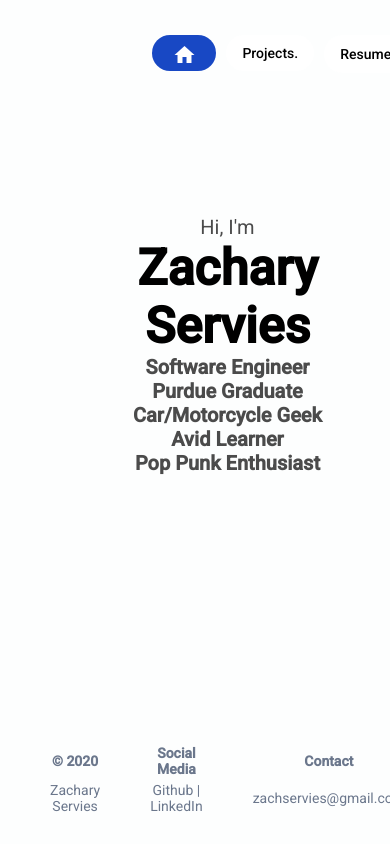
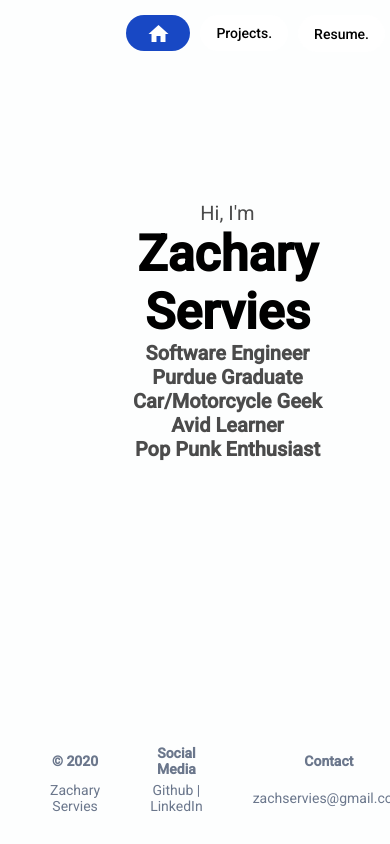
Before and after one commit to zservies/portfolio, an Angular app: page /home in a window 390 px wide. Built offline with nearby package versions, Linux system fonts and the light colour scheme.

Commit message:
Added media query to nav-header to better support mobile devices temporarily.

```diff
--- a/src/app/nav-header/nav-header.component.html
+++ b/src/app/nav-header/nav-header.component.html
@@ -4,7 +4,6 @@
       <div><h1>Zachary Servies</h1></div>
       <div class="name-subtext"><h3>Software Engineer</h3></div>
     </div>
-
     <div class="nav-buttons">
       <button
         mat-flat-button
--- a/src/app/nav-header/nav-header.component.scss
+++ b/src/app/nav-header/nav-header.component.scss
@@ -1,5 +1,6 @@
 header {
-  margin-top: 3vh;
+  display: flex;
+  margin-top: 1%;
 }
 
 a {
@@ -22,12 +23,13 @@ button:hover, .selected-nav {
   }
 }
 .nav-button-wrapper {
+  width: 100vw;
   text-align: right;
-  margin-right: 10vw;
+  margin-right: 10%;
 }
 .name-wrap {
   float: left;
-  margin-left: 10vw;
+  margin-left: 10%;
   margin-top: 10px;
   -webkit-animation: fade-name 1s;
   animation: fade-name 1s
@@ -48,3 +50,13 @@ button:hover, .selected-nav {
   from {opacity: 0;}
   to {opacity: 1;}
 }
+
+@media (max-width: 375px) {
+  .nav-buttons {
+    display: inline-flex;
+    float: left;
+  }
+  .nav-button-wrapper {
+    margin: 0;
+  }
+}
```
